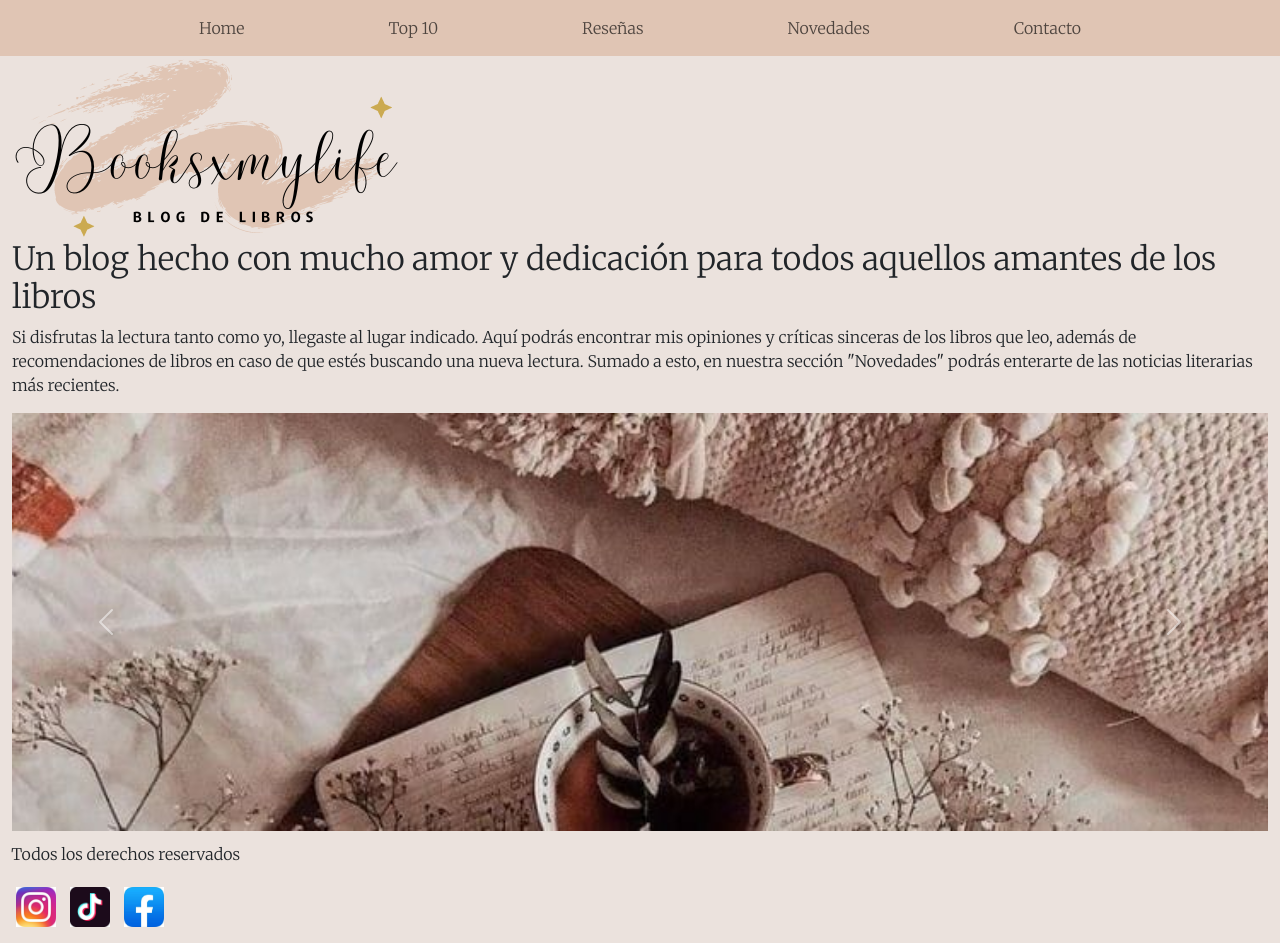
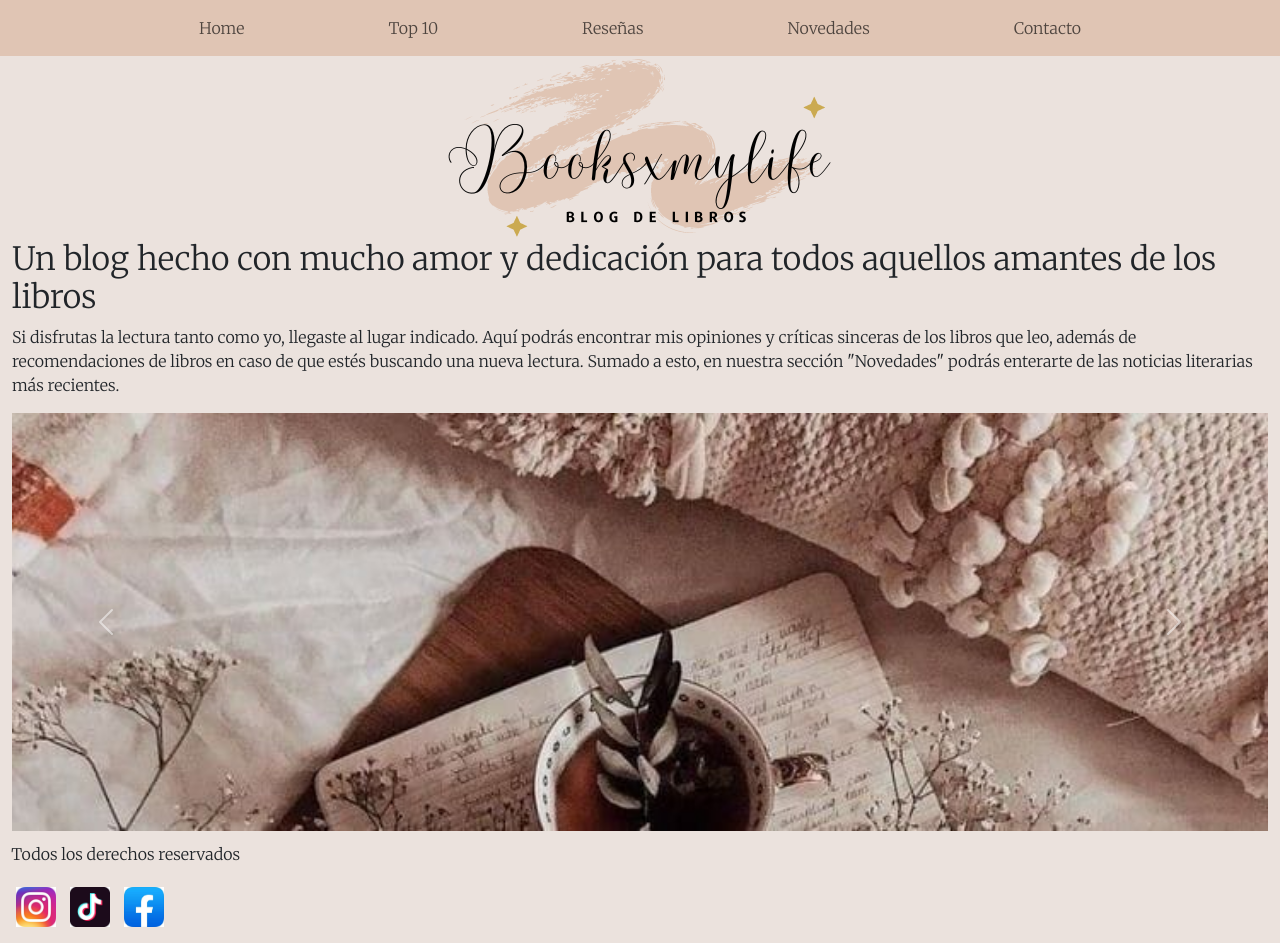
Before and after one commit to Celesteplatini/bookblog, a plain HTML site: page index.html in a window 1280 px wide. Drawn offline with nearby package versions, Linux system fonts and the light colour scheme; files whose address does not match are found by name.

Commit message:
agregando estilos a main

```diff
--- a/css/estilos.css
+++ b/css/estilos.css
@@ -13,7 +13,11 @@ body{
 }
 
 /*seccion home*/
-
+.textomain{
+    display: flex;
+    flex-direction: column;
+    align-items: center;
+}
 
 /*seccion top10*/
 .titulotopten{
```
